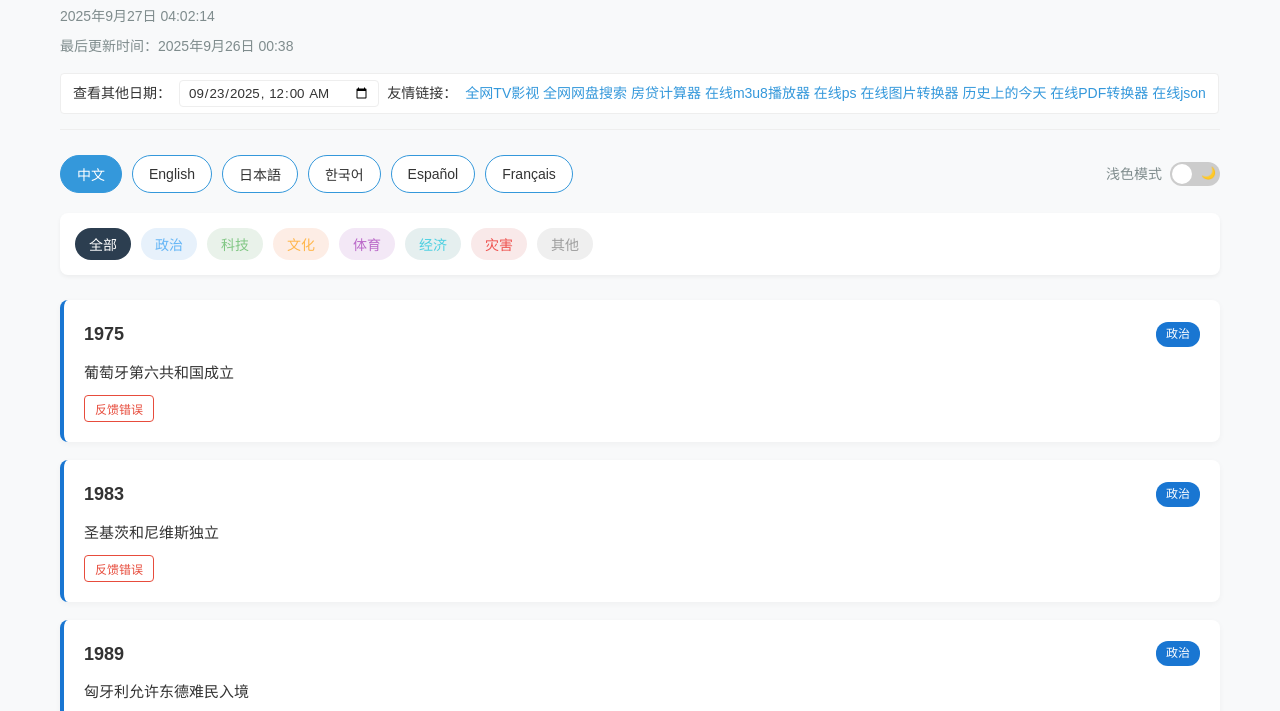
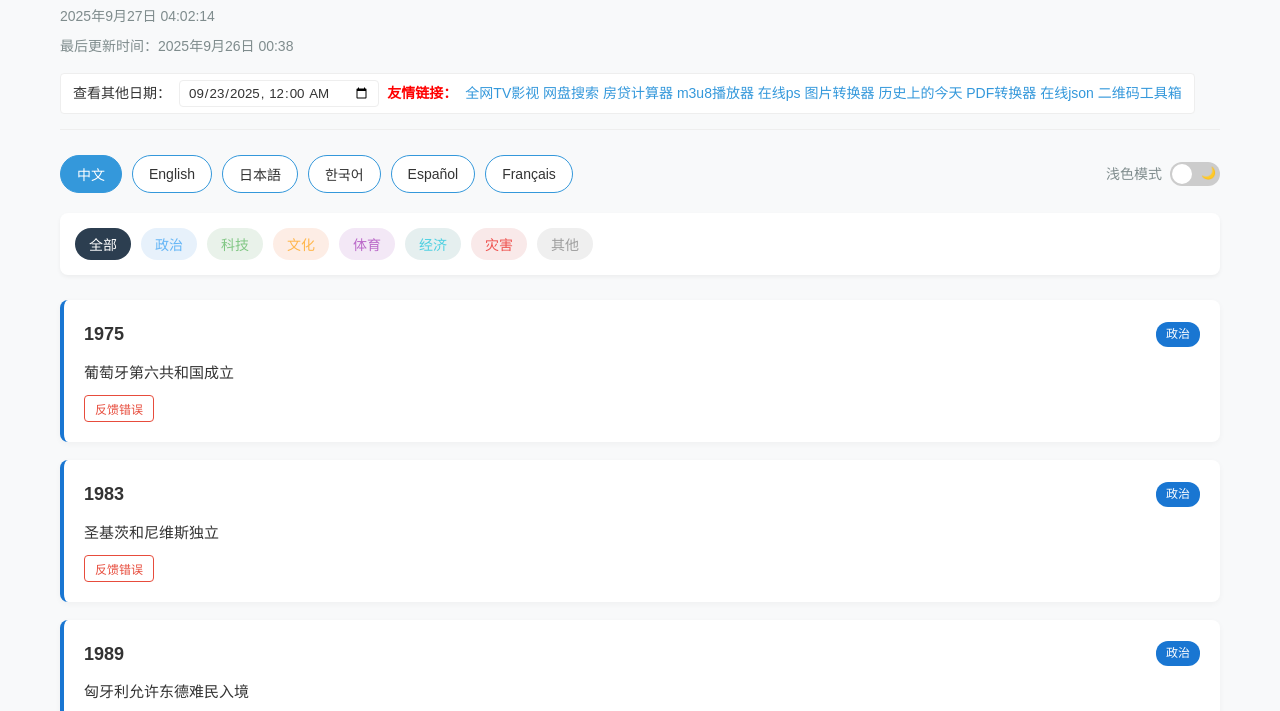
Before and after one commit to qiqi258/on-this-day-in-history, a website: page public/index.html in a window 1280 px wide. Shown: the part 68-779 px from the top of the page. Drawn offline with Linux system fonts and the light colour scheme.

Commit message:
Update index.html

```diff
--- a/public/index.html
+++ b/public/index.html
@@ -407,25 +407,27 @@
             <span id="datePickerLabel">查看其他日期：</span>
             <input type="datetime-local" id="dateSelector" value="2025-09-23T00:00">
             <!-- 新增的友情链接 -->
-            <span class="friend-links-title">友情链接：</span>
+
+            <span style="font-weight: bold; color: red;">友情链接：</span>
             <span class="friend-links">
                 <a href="https://tv.harper.dpdns.org" target="_blank" class="text-primary hover:text-primary/80 transition-colors font-medium">全网TV影视</a>
 
-                <a href="https://panhub.harper.dpdns.org" target="_blank" class="text-primary hover:text-primary/80 transition-colors font-medium">全网网盘搜索</a>
+                <a href="https://panhub.harper.dpdns.org" target="_blank" class="text-primary hover:text-primary/80 transition-colors font-medium">网盘搜索</a>
 
                 <a href="https://fangdai.harper.dpdns.org" target="_blank" class="text-primary hover:text-primary/80 transition-colors font-medium">房贷计算器</a>
 
-                <a href="https://m3u8.harper.dpdns.org" target="_blank" class="text-indigo hover:text-indigo/80 transition-colors font-medium">在线m3u8播放器</a>
+                <a href="https://m3u8.harper.dpdns.org" target="_blank" class="text-indigo hover:text-indigo/80 transition-colors font-medium">m3u8播放器</a>
 
                 <a href="https://ps.harper.dpdns.org" target="_blank" class="text-primary hover:text-primary/80 transition-colors font-medium">在线ps</a>
 
-                <a href="https://Image.harper.dpdns.org" target="_blank" class="text-primary hover:text-primary/80 transition-colors font-medium">在线图片转换器</a>
+                <a href="https://Image.harper.dpdns.org" target="_blank" class="text-primary hover:text-primary/80 transition-colors font-medium">图片转换器</a>
 
                 <a href="https://ls.harper.dpdns.org" target="_blank" class="text-primary hover:text-primary/80 transition-colors font-medium">历史上的今天</a>
 
-                <a href="https://pdf.harper.dpdns.org" target="_blank" class="text-primary hover:text-primary/80 transition-colors font-medium">在线PDF转换器</a>
+                <a href="https://pdf.harper.dpdns.org" target="_blank" class="text-primary hover:text-primary/80 transition-colors font-medium">PDF转换器</a>
 
                 <a href="https://json.harper.dpdns.org" target="_blank" class="text-primary hover:text-primary/80 transition-colors font-medium">在线json</a>
+                <a href="https://qr.harper.dpdns.org" target="_blank" class="text-primary hover:text-primary/80 transition-colors font-medium">二维码工具箱</a>
             </span>
         </div>
     </div>
```
